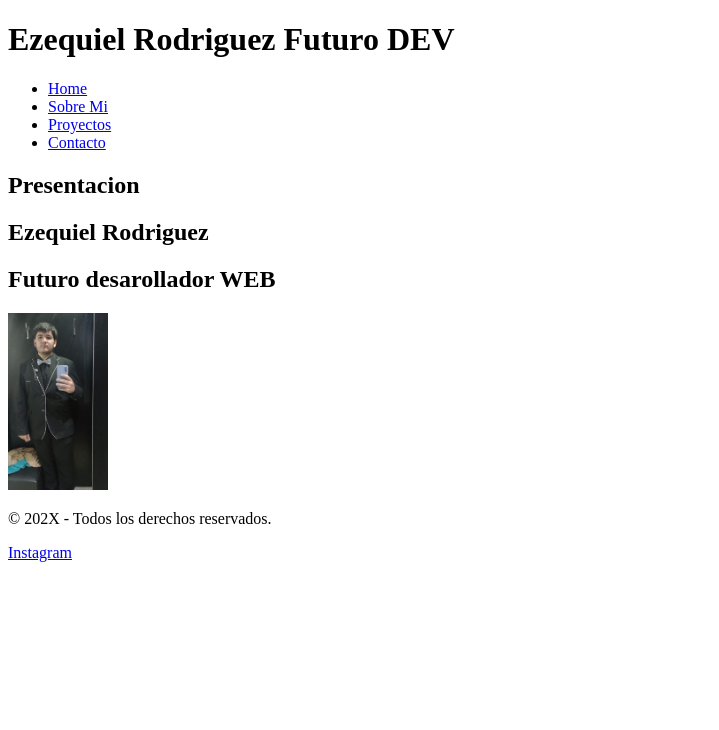
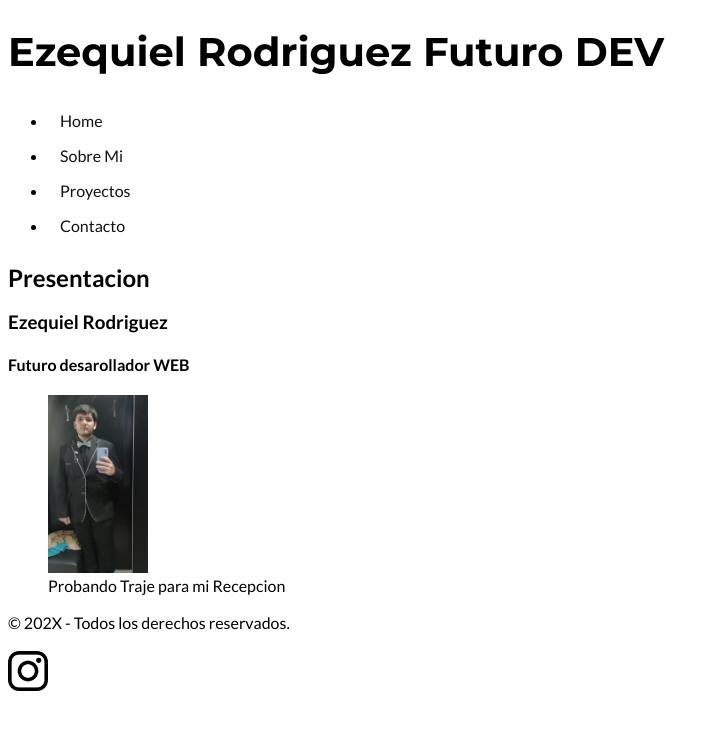
Before and after one commit to zRod29/Proyecto-Web-CoderHouse, a plain HTML site: page Proyecto-Web-CoderHouse/pages/Inicio.html in a window 1280 px wide. Shown: the whole page, without its empty margins (0-719 px from the left). Drawn offline with Linux system fonts and the light colour scheme.

Commit message:
Add CSS styles and update HTML structure across multiple pages

```diff
--- a/Proyecto-Web-CoderHouse/pages/Inicio.html
+++ b/Proyecto-Web-CoderHouse/pages/Inicio.html
@@ -3,6 +3,7 @@
   <head>
     <meta charset="UTF-8" />
     <meta name="viewport" content="width=device-width, initial-scale=1.0" />
+    <link rel="stylesheet" href="/Proyecto-Web-CoderHouse/styles.css">
     <title>Inicio</title>
   </head>
   <body>
@@ -19,19 +20,22 @@
     </header>
     <main>
       <section id="inicio">
-        <h1>Presentacion</h1>
-        <h2>Ezequiel Rodriguez</h2>
-        <h2>Futuro desarollador WEB</h2>
+        <h2>Presentacion</h2>
+        <h3>Ezequiel Rodriguez</h3>
+        <h4>Futuro desarollador WEB</h4>
       </section>
       <section>
-        <picture>
-          <img src="/Proyecto-Web-CoderHouse/img/FotoTraje.jpeg" alt="Foto en Traje" width="100"/>
-        </picture>
+        <figure>
+          <picture>
+            <img src="/Proyecto-Web-CoderHouse/img/FotoTraje.jpeg" alt="Foto en Traje" width="100"/>
+            <figcaption>Probando Traje para mi Recepcion</figcaption>
+          </picture>
+        </figure>
       </section>
     </main>
     <footer>
       <p>&copy; 202X - Todos los derechos reservados.</p>
-      <a href="https://instagram.com" target="_blank" rel="noopener noreferrer">Instagram</a>
+      <a href="https://instagram.com"  target="_blank" rel="noopener noreferrer" class="logo-link"> <img src="/Proyecto-Web-CoderHouse/img/logotipo-de-instagram.png" alt="Logo Instagram"></a>
     </footer>
   </body>
 </html>
--- /dev/null
+++ b/Proyecto-Web-CoderHouse/styles.css
@@ -0,0 +1,41 @@
+/* Inter Font */
+@import url('https://fonts.googleapis.com/css2?family=Lato:ital,wght@0,100;0,300;0,400;0,700;0,900;1,100;1,300;1,400;1,700;1,900&display=swap');
+@import url('https://fonts.googleapis.com/css2?family=Lato:ital,wght@0,100;0,300;0,400;0,700;0,900;1,100;1,300;1,400;1,700;1,900&family=Montserrat:ital,wght@0,100..900;1,100..900&family=Nunito:ital,wght@0,200..1000;1,200..1000&family=Roboto+Mono:ital,wght@0,100..700;1,100..700&display=swap');
+/* font-family: "Montserrat", sans-serif; */
+/* font-family: "Lato", sans-serif; */
+/* Global Styles */
+* {
+    font-family: 'Lato', sans-serif;
+}
+h1 {
+    font-family: 'Montserrat', sans-serif;
+    font-size: 2.5rem;
+    font-weight: 700;
+}
+p {
+    font-family: 'Lato', sans-serif;
+    font-size: 1rem;
+    font-weight: 400;
+    line-height: 1.5;
+    max-width: 600px;
+}
+nav a {
+    display: inline-block;
+    padding: 8px 12px;
+    border-radius: 8px;
+    color: #111;
+    text-decoration: none
+
+}
+nav a:hover {
+    background: #e7ab06;
+    color: #000000
+}
+footer a {
+    color: #03cbfd;
+}
+.logo-link img{
+    width: 40px;
+    height: auto;
+    display: block;
+}
```
Also changed, not shown: Proyecto-Web-CoderHouse/index.html (+5 -1 lines), Proyecto-Web-CoderHouse/pages/Contacto.html (+7 -1 lines), Proyecto-Web-CoderHouse/pages/Proyectos.html (+8 -4 lines), Proyecto-Web-CoderHouse/pages/Sobre-mi.html (+8 -2 lines), Proyecto-Web-CoderHouse/img/logotipo-de-instagram.png (added).
